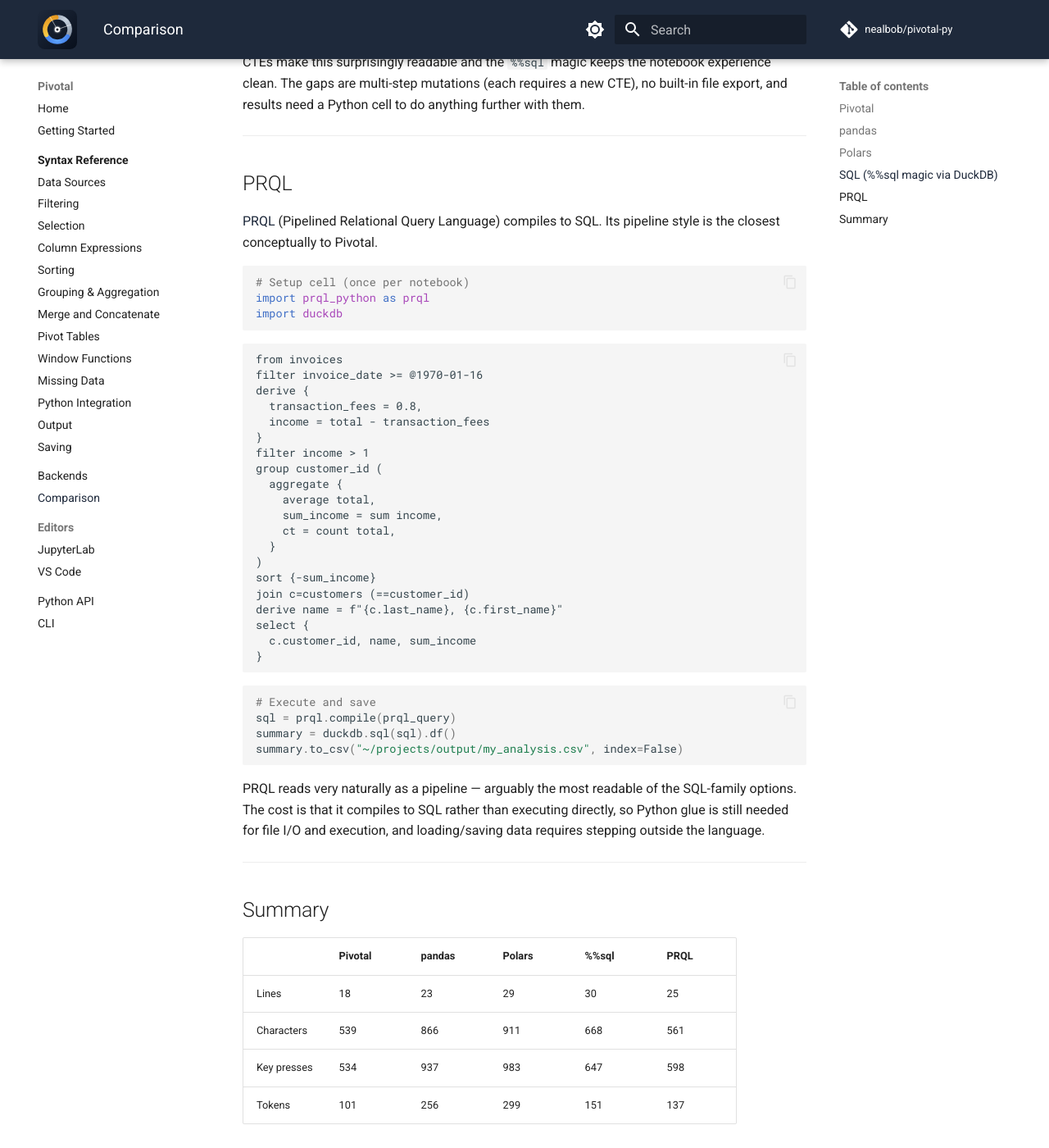
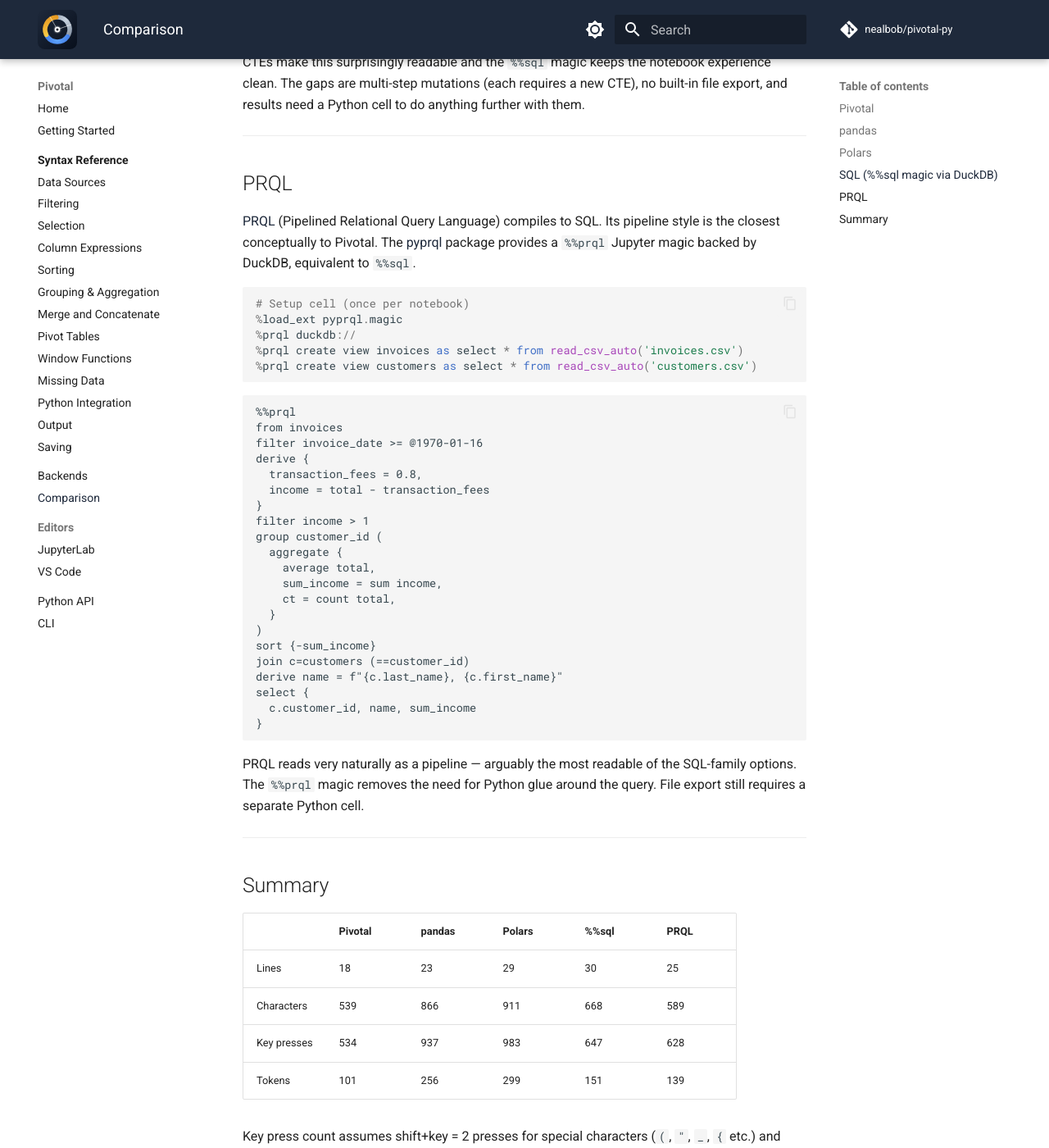
Before and after one commit to nealbob/pivotal-py, an MkDocs documentation site: the page built from docs/comparison.md, in a window 1280 px wide and 1400 px high, scrolled down 3211 px. Shown: the whole window at 82% size. Built offline with MkDocs 1.6.1 and Material for MkDocs 9.7.7, drawn with Linux system fonts in a browser that asks for light colours; comment, search, counter and statistics services are not loaded.

Commit message:
docs: update PRQL example to use %%prql magic via pyprql/DuckDB
Co-Authored-By: Claude Sonnet 4.6 <noreply@anthropic.com>

````diff
--- a/docs/comparison.md
+++ b/docs/comparison.md
@@ -161,15 +161,18 @@ CTEs make this surprisingly readable and the `%%sql` magic keeps the notebook ex
 
 ## PRQL
 
-[PRQL](https://prql-lang.org/) (Pipelined Relational Query Language) compiles to SQL. Its pipeline style is the closest conceptually to Pivotal.
+[PRQL](https://prql-lang.org/) (Pipelined Relational Query Language) compiles to SQL. Its pipeline style is the closest conceptually to Pivotal. The [pyprql](https://github.com/prql/PyPrql) package provides a `%%prql` Jupyter magic backed by DuckDB, equivalent to `%%sql`.
 
 ```python
 # Setup cell (once per notebook)
-import prql_python as prql
-import duckdb
+%load_ext pyprql.magic
+%prql duckdb://
+%prql create view invoices as select * from read_csv_auto('invoices.csv')
+%prql create view customers as select * from read_csv_auto('customers.csv')
 ```
 
 ```
+%%prql
 from invoices
 filter invoice_date >= @1970-01-16
 derive {
@@ -192,14 +195,7 @@ select {
 }
 ```
 
-```python
-# Execute and save
-sql = prql.compile(prql_query)
-summary = duckdb.sql(sql).df()
-summary.to_csv("~/projects/output/my_analysis.csv", index=False)
-```
-
-PRQL reads very naturally as a pipeline — arguably the most readable of the SQL-family options. The cost is that it compiles to SQL rather than executing directly, so Python glue is still needed for file I/O and execution, and loading/saving data requires stepping outside the language.
+PRQL reads very naturally as a pipeline — arguably the most readable of the SQL-family options. The `%%prql` magic removes the need for Python glue around the query. File export still requires a separate Python cell.
 
 ---
 
@@ -208,8 +204,8 @@ PRQL reads very naturally as a pipeline — arguably the most readable of the SQ
 | | Pivotal | pandas | Polars | %%sql | PRQL |
 |---|---|---|---|---|---|
 | Lines | 18 | 23 | 29 | 30 | 25 |
-| Characters | 539 | 866 | 911 | 668 | 561 |
-| Key presses | 534 | 937 | 983 | 647 | 598 |
-| Tokens | 101 | 256 | 299 | 151 | 137 |
+| Characters | 539 | 866 | 911 | 668 | 589 |
+| Key presses | 534 | 937 | 983 | 647 | 628 |
+| Tokens | 101 | 256 | 299 | 151 | 139 |
 
 Key press count assumes shift+key = 2 presses for special characters (`(`, `"`, `_`, `{` etc.) and uppercase letters. SQL keywords are written lowercase since SQL is case-insensitive. Token count is an approximation of LLM tokenisation (words and punctuation as separate tokens).
````
Also changed, not shown: docs/count_stats.py (+6 -6 lines).
